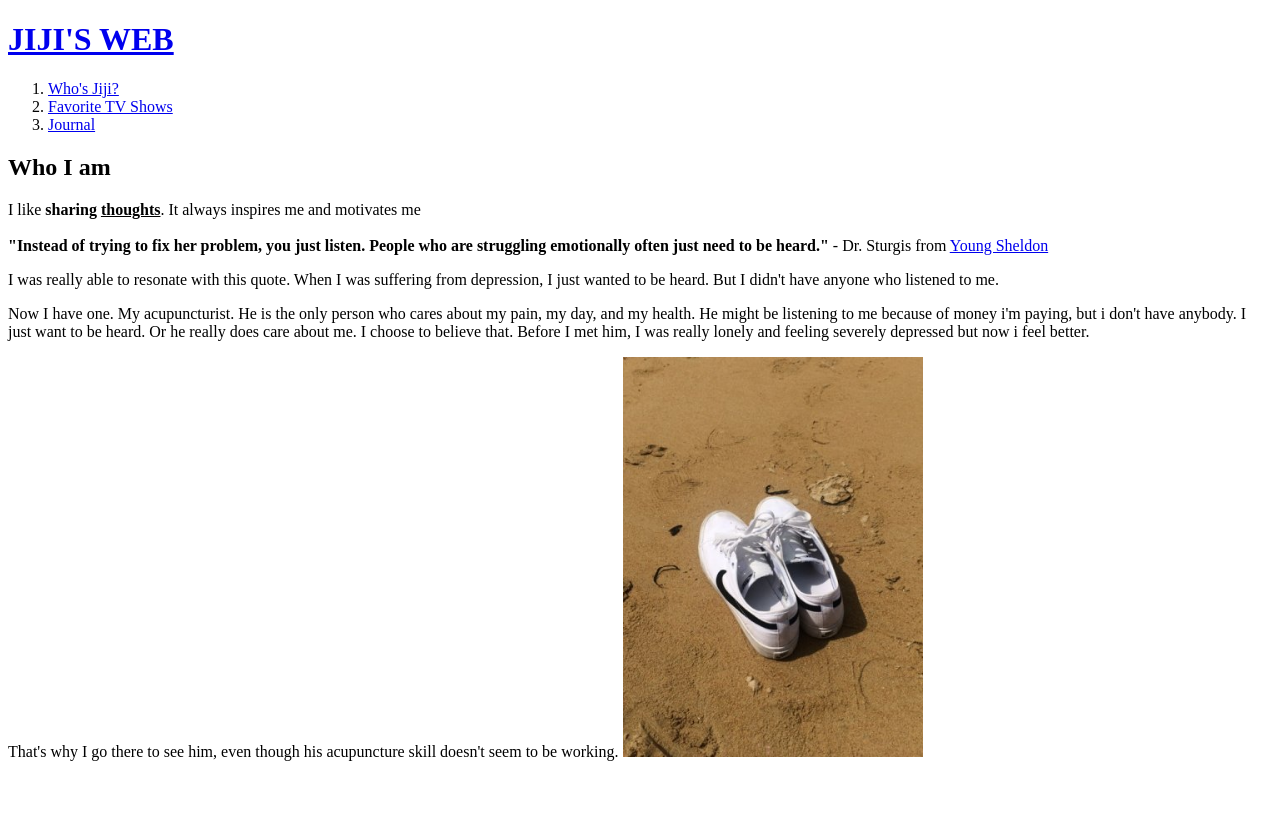
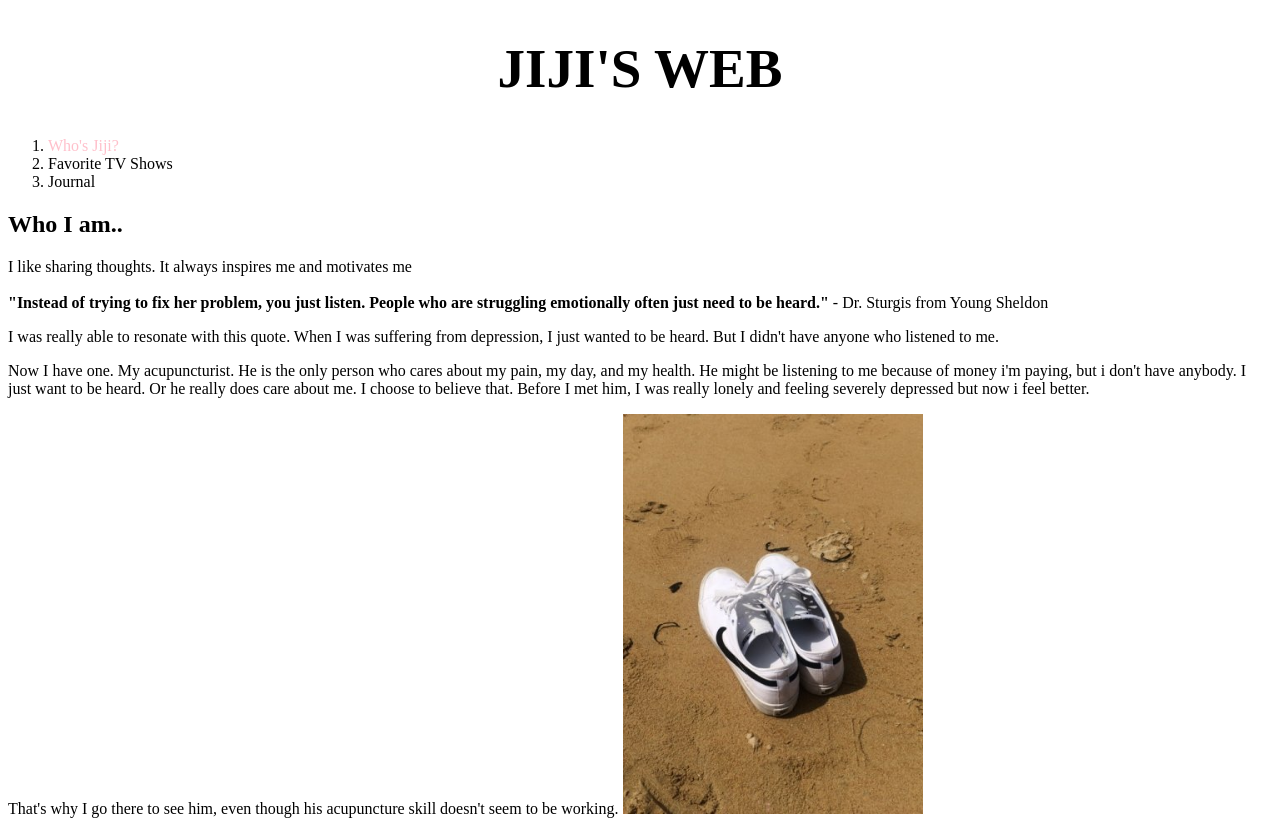
Before and after one commit to AydenKK/web, a plain HTML site: page 1.html in a window 1280 px wide. Before the commit the page ends 800 px from the top, so only its background shows below. Drawn offline with Linux system fonts and the light colour scheme.

Commit message:
css version

```diff
--- a/1.html
+++ b/1.html
@@ -3,18 +3,25 @@
 <head>
   <title>WEB1 - INTRO</title>
   <meta charset="utf-8">
+<style>
+  a {color:black;text-decoration: none;}
+  h1 {
+    font-size: 55px;
+    text-align: center;
+  }
+  </style>
 </head>
 
 
 <body>
   <h1><a href="index.html">JIJI'S WEB</a></h1>
   <ol>
-    <li><a href="1.html">Who's Jiji?</a></li>
+    <li><a href="1.html" style="color:pink">Who's Jiji?</a></li>
     <li><a href="2.html">Favorite TV Shows</a></li>
     <li><a href="3.html">Journal</a></li>
   </ol>
-  <h2>Who I am</h2>
-  I like <strong>sharing <u>thoughts</u></strong>. It always inspires me and motivates me
+  <h2>Who I am..</h2>
+  I like sharing thoughts. It always inspires me and motivates me
   <br><br><strong>"Instead of trying to fix her problem, you just listen. People who are struggling emotionally often just need to be heard."</strong> -
   Dr. Sturgis from <a href="https://www.cbs.com/shows/young-sheldon/" target="_blank" title="Young Sheldon official website">Young Sheldon</a>
   <p>I was really able to resonate with this quote. When I was suffering from depression, I just wanted to be heard.
```
Also changed, not shown: 2.html (+11 -2 lines), 3.html (+10 -3 lines), index.html (+19 -1 lines).
